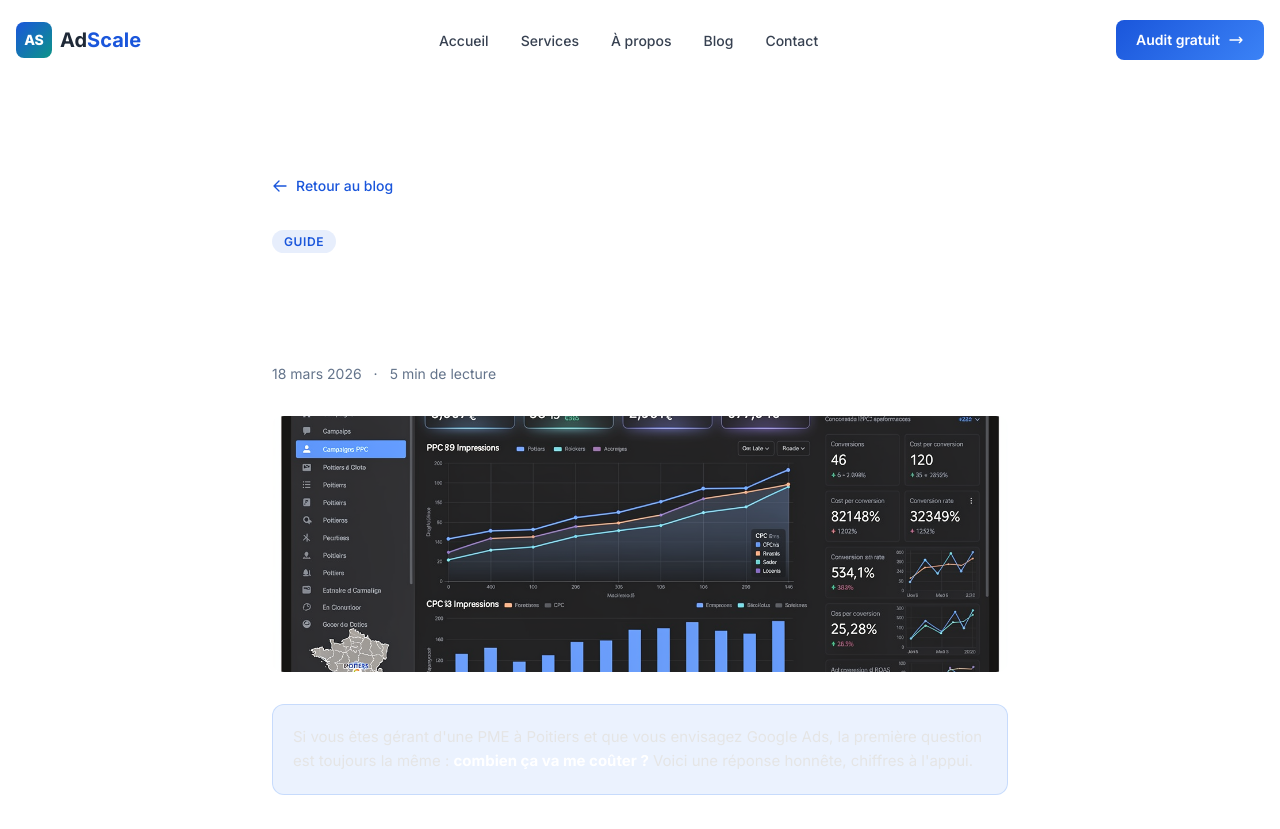
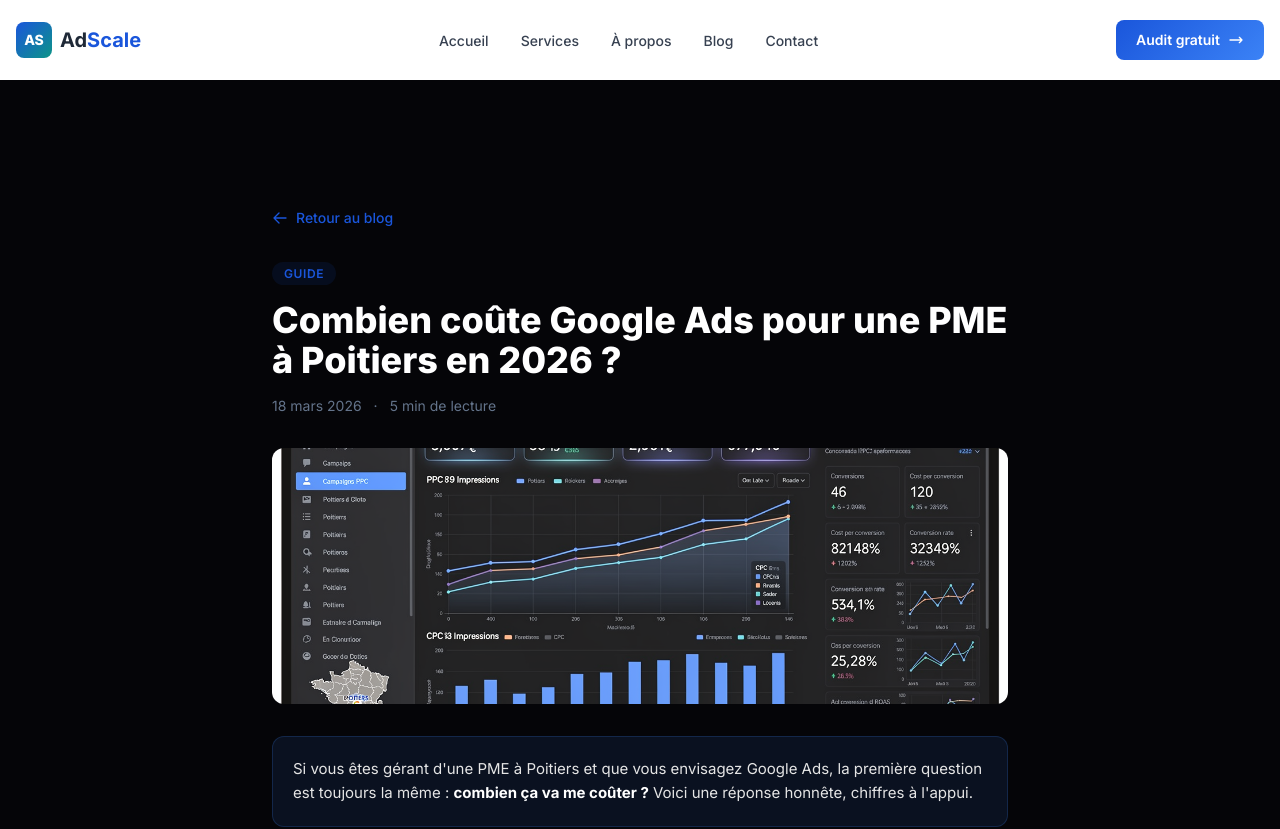
Before and after one commit to nicolads2004-ops/adscale-poitiers, a Nuxt app: page /blog/combien-coute-google-ads-pme-poitiers-2026 in a window 1280 px wide. Shown: the top 829 px of the page. Built offline with nearby package versions, Linux system fonts and the light colour scheme.

Commit message:
fix: fond dark theme sur tous les articles blog

```diff
--- a/pages/blog/agence-google-ads-poitiers-vs-nationale.vue
+++ b/pages/blog/agence-google-ads-poitiers-vs-nationale.vue
@@ -8,8 +8,8 @@
 </script>
 
 <template>
-  <div>
-    <section class="py-16 md:py-24">
+  <div style="background-color: #050508; min-height: 100vh; color: white;">
+    <section class="pt-32 pb-24">
       <div class="container mx-auto px-4 max-w-3xl">
         <NuxtLink to="/blog" class="inline-flex items-center gap-2 text-primary text-sm font-medium mb-8 hover:underline">
           <svg xmlns="http://www.w3.org/2000/svg" class="w-4 h-4" fill="none" viewBox="0 0 24 24" stroke="currentColor" stroke-width="2"><path stroke-linecap="round" stroke-linejoin="round" d="M10.5 19.5L3 12m0 0l7.5-7.5M3 12h18" /></svg>
--- a/pages/blog/combien-coute-google-ads-pme-poitiers-2026.vue
+++ b/pages/blog/combien-coute-google-ads-pme-poitiers-2026.vue
@@ -16,8 +16,8 @@
 </script>
 
 <template>
-  <div>
-    <section class="py-16 md:py-24">
+  <div style="background-color: #050508; min-height: 100vh; color: white;">
+    <section class="pt-32 pb-24">
       <div class="container mx-auto px-4 max-w-3xl">
         <NuxtLink to="/blog" class="inline-flex items-center gap-2 text-primary text-sm font-medium mb-8 hover:underline">
           <svg xmlns="http://www.w3.org/2000/svg" class="w-4 h-4" fill="none" viewBox="0 0 24 24" stroke="currentColor" stroke-width="2"><path stroke-linecap="round" stroke-linejoin="round" d="M10.5 19.5L3 12m0 0l7.5-7.5M3 12h18" /></svg>
--- a/pages/blog/google-ads-artisan-plombier-electricien-poitiers.vue
+++ b/pages/blog/google-ads-artisan-plombier-electricien-poitiers.vue
@@ -8,8 +8,8 @@
 </script>
 
 <template>
-  <div>
-    <section class="py-16 md:py-24">
+  <div style="background-color: #050508; min-height: 100vh; color: white;">
+    <section class="pt-32 pb-24">
       <div class="container mx-auto px-4 max-w-3xl">
         <NuxtLink to="/blog" class="inline-flex items-center gap-2 text-primary text-sm font-medium mb-8 hover:underline">
           <svg xmlns="http://www.w3.org/2000/svg" class="w-4 h-4" fill="none" viewBox="0 0 24 24" stroke="currentColor" stroke-width="2"><path stroke-linecap="round" stroke-linejoin="round" d="M10.5 19.5L3 12m0 0l7.5-7.5M3 12h18" /></svg>
--- a/pages/blog/google-ads-commerce-local-poitiers-centre-ville.vue
+++ b/pages/blog/google-ads-commerce-local-poitiers-centre-ville.vue
@@ -8,8 +8,8 @@
 </script>
 
 <template>
-  <div>
-    <section class="py-16 md:py-24">
+  <div style="background-color: #050508; min-height: 100vh; color: white;">
+    <section class="pt-32 pb-24">
       <div class="container mx-auto px-4 max-w-3xl">
         <NuxtLink to="/blog" class="inline-flex items-center gap-2 text-primary text-sm font-medium mb-8 hover:underline">
           <svg xmlns="http://www.w3.org/2000/svg" class="w-4 h-4" fill="none" viewBox="0 0 24 24" stroke="currentColor" stroke-width="2"><path stroke-linecap="round" stroke-linejoin="round" d="M10.5 19.5L3 12m0 0l7.5-7.5M3 12h18" /></svg>
```
